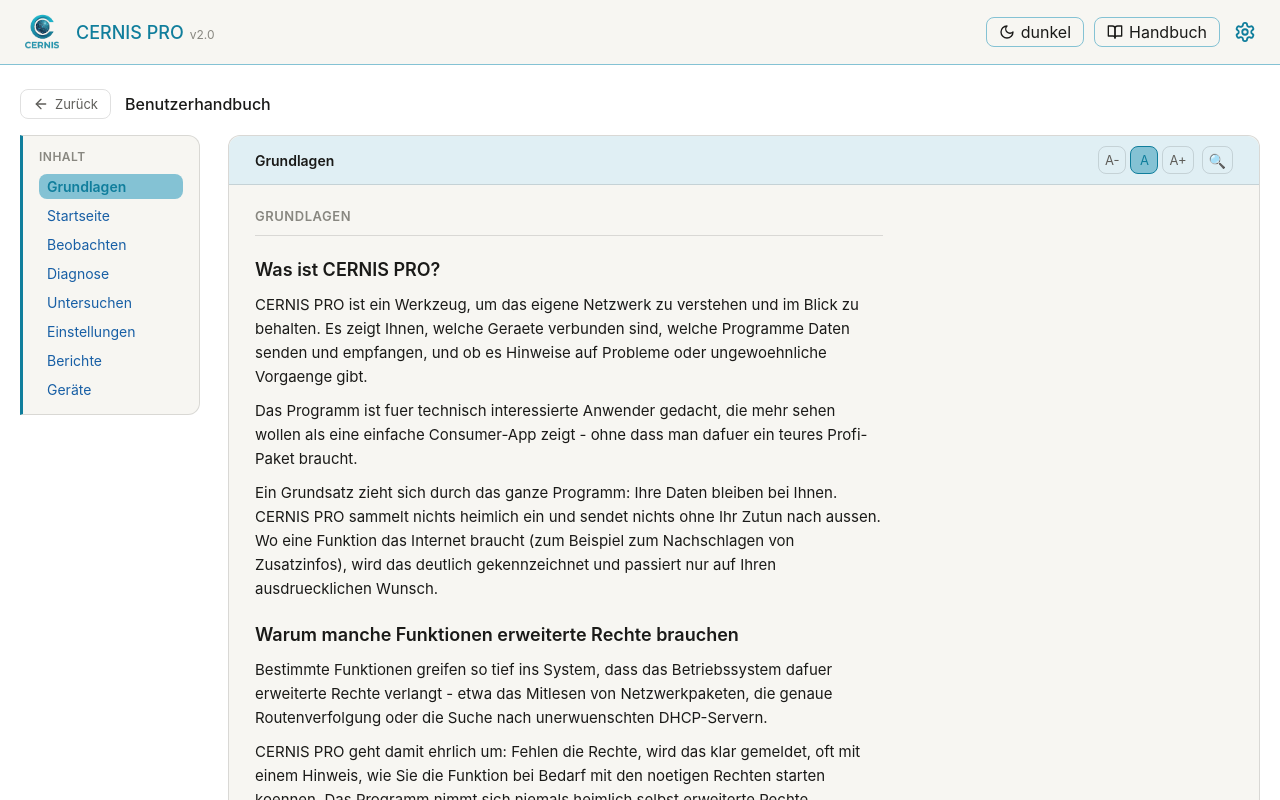
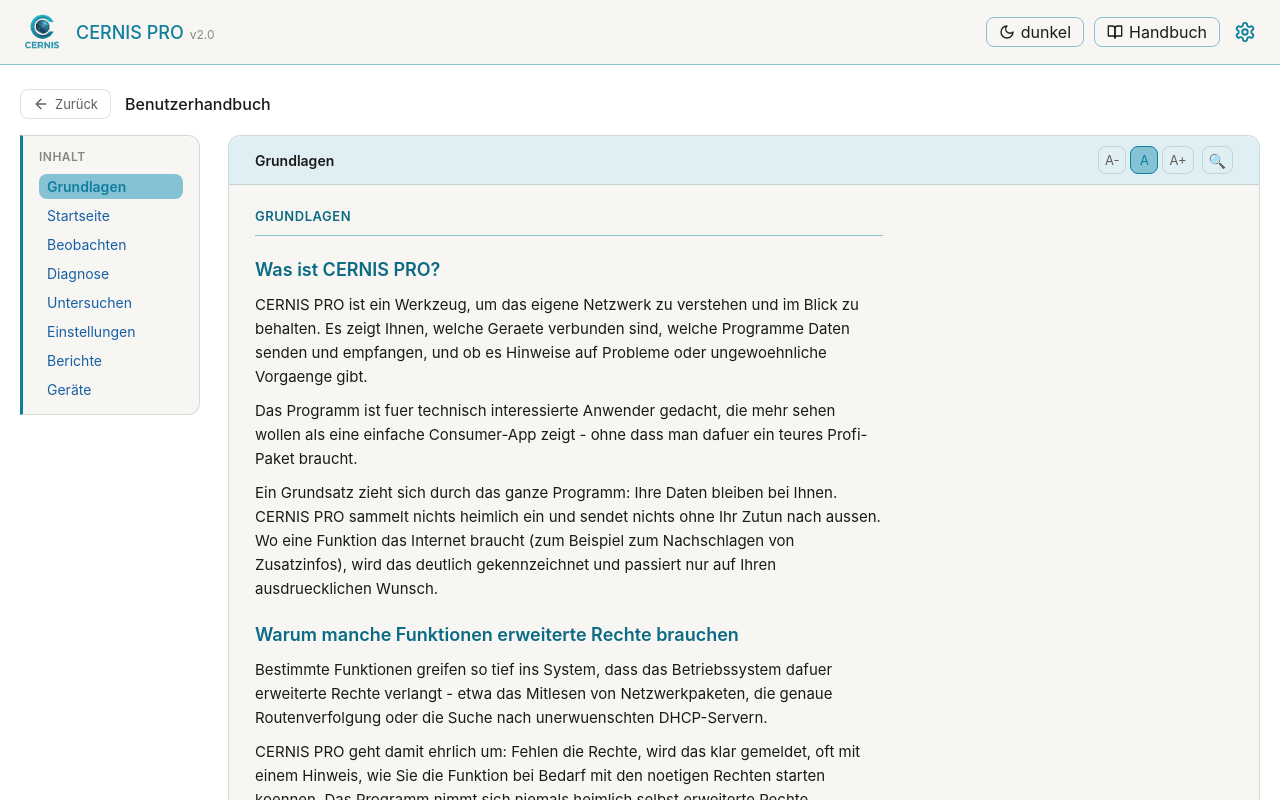
Before and after one commit to ktbdevufg/cernis-pro, a React (Vite) app in the folder frontend/: page / in a window 1280 px wide. Both pictures are taken after a click on the button "Handbuch". Built offline with nearby package versions, Linux system fonts and the light colour scheme; no server answers.

Commit message:
Hebe Handbuch-Ueberschriften im Tuerkis-Akzent hervor

```diff
--- a/frontend/src/views/ManualView.css
+++ b/frontend/src/views/ManualView.css
@@ -264,8 +264,8 @@
   font-weight: 600;
   text-transform: uppercase;
   letter-spacing: 0.04em;
-  color: var(--color-text-tert);
-  border-bottom: 1px solid var(--color-border);
+  color: var(--color-accent-strong);
+  border-bottom: 1px solid var(--color-accent-border);
 }
 
 /* Ein Handbuch-Abschnitt (ein help_content-Eintrag). */
@@ -281,7 +281,7 @@
   /* Skaliert mit der Schriftgrößen-Stufe — nur der Handbuch-Text, nicht die App. */
   font-size: calc(18px * var(--manual-fontscale));
   font-weight: 600;
-  color: var(--color-text);
+  color: var(--color-accent-strong);
 }
 
 /* Vorläufig-Hinweis: dezente Zeile, ehrlich kenntlich, kein lauter Alarm. */
```
